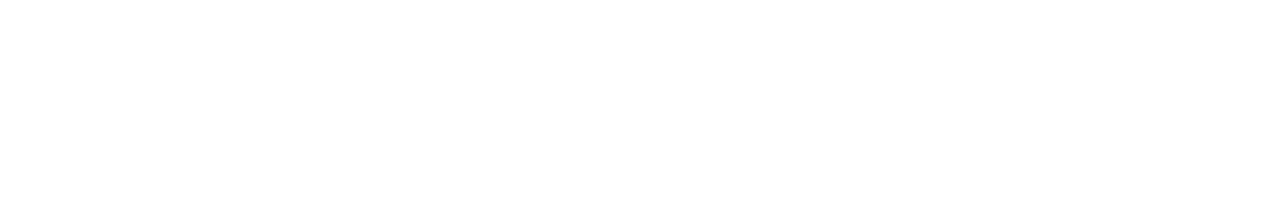
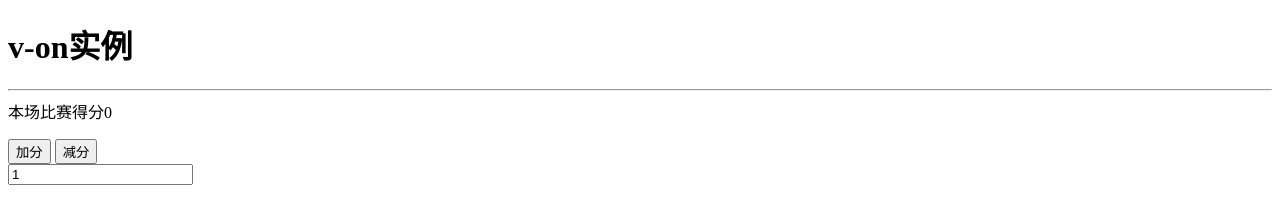
Before and after one commit to liujinzhu0/vue2, a website: page example/v-on.html in a window 1280 px wide. Drawn offline with Linux system fonts and the light colour scheme.

Commit message:
add v-model

```diff
--- a/example/v-on.html
+++ b/example/v-on.html
@@ -2,8 +2,46 @@
 <html>
 	<head>
 		<meta charset="UTF-8">
-		<title></title>
+		<title>v-on实例</title>
 	</head>
 	<body>
+		<h1>v-on实例</h1>
+		<hr />
+		<div id="app">
+			本场比赛得分{{fenshu}}
+			<p>
+				<button v-on:click="jiafen">加分</button>
+				<button v-on:click="jianfen">减分</button><br/>
+				<input type="text" v-on:keyup.38="onenter" v-model.number="fenshu2" />
+			</p>
+		</div>
+		<script src="../assets/js/vue.js" type="text/javascript" charset="utf-8"></script>
+		<script type="text/javascript" charset="utf-8">
+		    var vm=new Vue({
+		    	el:"#app",
+		    	data:{
+		    		fenshu:0,
+		    		fenshu2:1
+		    	  },
+		    	  methods:{
+		    	  	jiafen:function(){
+		    	  		this.fenshu++;
+		    	  	},
+		    	  	jianfen:function(){
+		    	  		this.fenshu--;
+		    	  	},
+		    	  	onenter:function(){
+		    	  		this.fenshu=this.fenshu+this.fenshu2
+		    	  	}
+
+
+
+		    	  }
+		    })
+
+
+
+
+		</script>
 	</body>
 </html>
```
Also changed, not shown: example/v-model.html (added, +33 -0 lines), index.html (+2 -0 lines).
